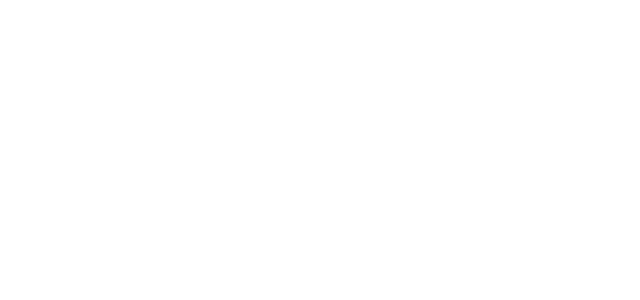
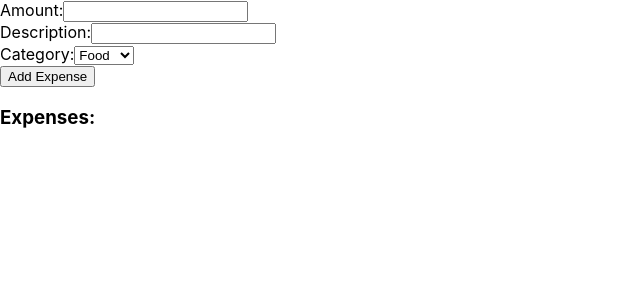
Before and after one commit to SushantAryal7/expense-reacts, a React (Create React App) app: page / in a window 1280 px wide. Before the commit this address had no page. Shown: the top 300 px of the page, without its empty margins (0-640 px from the left). Built offline with nearby package versions, Linux system fonts and the light colour scheme.

Commit message:
create frontend page
create frontend page

```diff
--- a/src/App.js
+++ b/src/App.js
@@ -6,6 +6,7 @@
 import { BrowserRouter as Router, Routes, Route } from 'react-router-dom';
 import ContactDetail from './pages/ContactDetail'
 import ForgetPassword from './pages/ForgetPassword'
+import ExpenseForm from './pages/ExpenseForm'
 
 
 function App() {
@@ -14,6 +15,7 @@
 
       <Router>
       <Routes>
+        <Route path="/" element={<ExpenseForm />} />
         <Route path="/home" element={<Home />} />
         <Route path="/login" element={<Login />} />
         <Route path="/signup" element={<Signup />} />
--- /dev/null
+++ b/src/pages/ExpenseForm.js
@@ -0,0 +1,67 @@
+import React, { Fragment, useState } from 'react'
+
+function ExpenseForm() {
+
+    const [amount, setAmount] = useState('');
+  const [description, setDescription] = useState('');
+  const [category, setCategory] = useState('Food');
+  const [expenses, setExpenses] = useState([]);
+
+
+    const handleSubmit = (e)=>{
+        e.preventDefault()
+        const newExpenses = {amount, description, category}
+        setExpenses([...expenses, newExpenses])
+        setAmount('')
+        setDescription('')
+        setCategory('Food')
+    }
+  return (
+<Fragment>
+   <div>
+
+   <form onSubmit={handleSubmit}>
+        <div>
+          <label>Amount:</label>
+          <input
+            type="number"
+            value={amount}
+            onChange={(e) => setAmount(e.target.value)}
+            required
+          />
+        </div>
+        <div>
+          <label>Description:</label>
+          <input
+            type="text"
+            value={description}
+            onChange={(e) => setDescription(e.target.value)}
+            required
+          />
+        </div>
+        <div>
+          <label>Category:</label>
+          <select value={category} onChange={(e) => setCategory(e.target.value)}>
+            <option value="Food">Food</option>
+            <option value="Petrol">Petrol</option>
+            <option value="Salary">Salary</option>
+            {/* Add more categories as needed */}
+          </select>
+        </div>
+        <button type="submit">Add Expense</button>
+      </form>
+
+      <h3>Expenses:</h3>
+      <ul>
+        {expenses.map((expense, index) => (
+          <li key={index}>
+            {expense.amount} - {expense.description} - {expense.category}
+          </li>
+        ))}
+      </ul>
+
+   </div>
+</Fragment>  )
+}
+
+export default ExpenseForm
```
